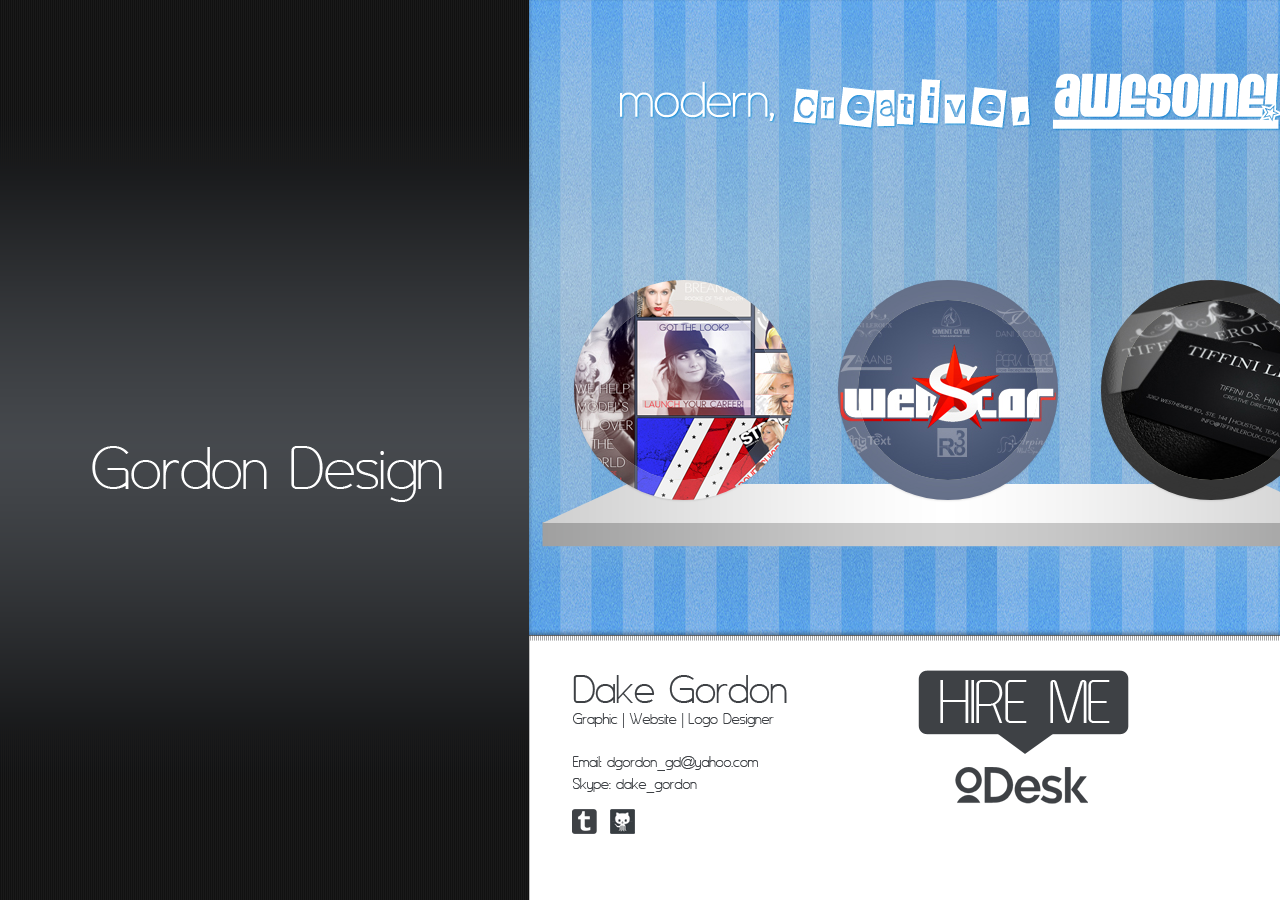
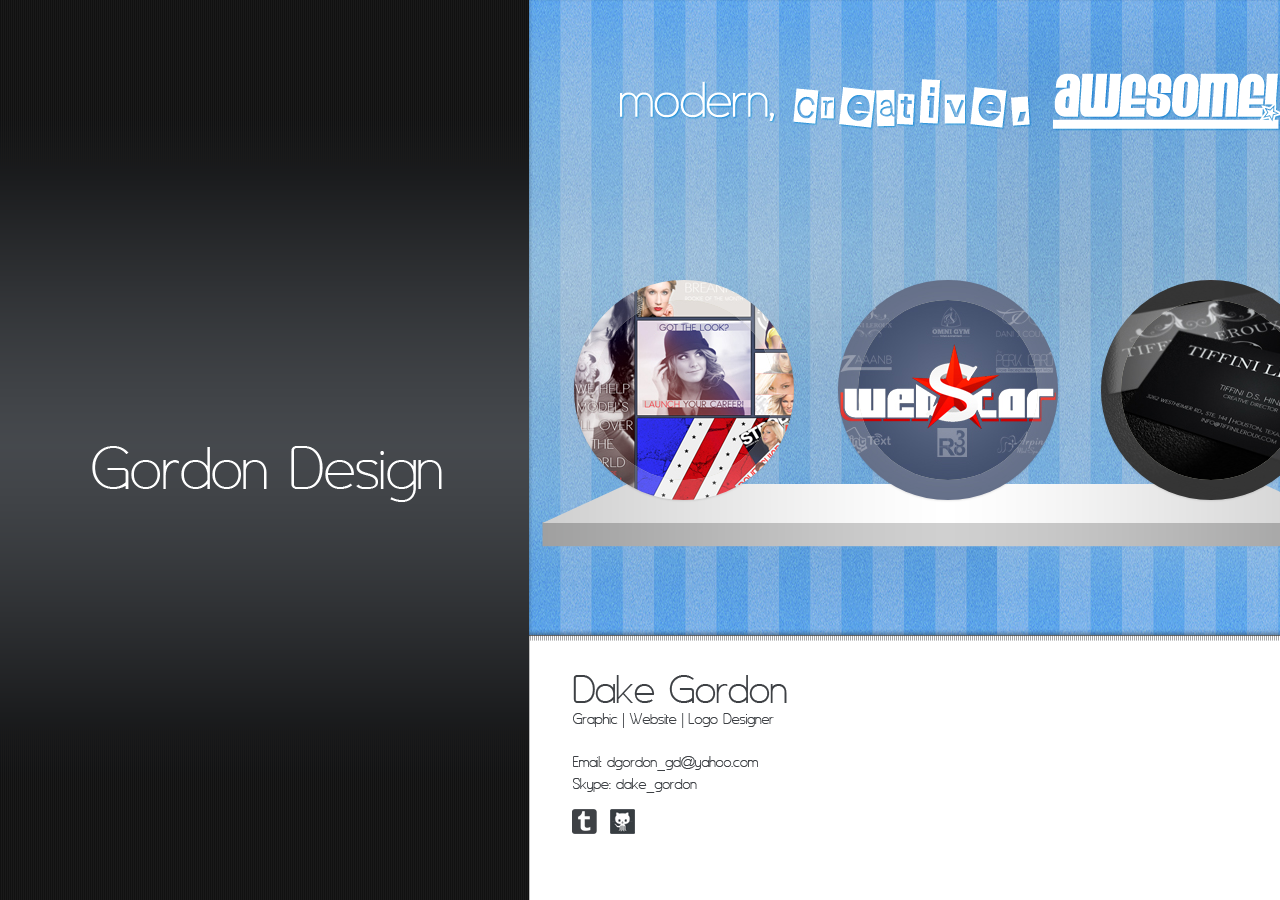
Before and after one commit to dakegordon/dakegordon.github.com, a plain HTML site: page index.html in a window 1280 px wide. Shown: the top 900 px of the page. Drawn offline with nearby package versions, Linux system fonts and the light colour scheme.

Commit message:
Remove oDesk Logo
Removed odesk logo.

```diff
--- a/index.html
+++ b/index.html
@@ -90,9 +90,6 @@
 				<a href="https://github.com/dakegordon"><img class="social-github" src="images/social-github.png" width="25" height="25" alt="github"></a>
 				<!--<a href="http://www.facebook.com/dakegordon"><img class="social-facebook" src="images/social-fb.png" width="25" height="25" alt="facebook"></a>-->
 				<!--<a href="https://twitter.com/dake360"><img class="social-twitter" src="images/social-twitter.png" width="25" height="25" alt="twitter"></a>-->
-				<img class="hire-me" src="images/hire-me.png" width="211" height="84" alt="Hire Me">
-				<a href="https://www.odesk.com/users/~014a7cec3de2ca6dcb">
-					<img class="odesk-logo" src="images/odesk-logo.png" width="133" height="37" alt="oDesk Logo"></a>
 				<!--<a href="mailto:dgordon_gd@yahoo.com?Subject=Gordon%20Design"><img class="email-me" src="images/email-me.png" width="133" height="28" alt="Email Me"></a> -->
 			</div>
 		</div>
```
Also changed, not shown: logo.html (+0 -3 lines), print - lightbox.html (+0 -3 lines), print.html (+0 -3 lines), web.html (+0 -3 lines).
